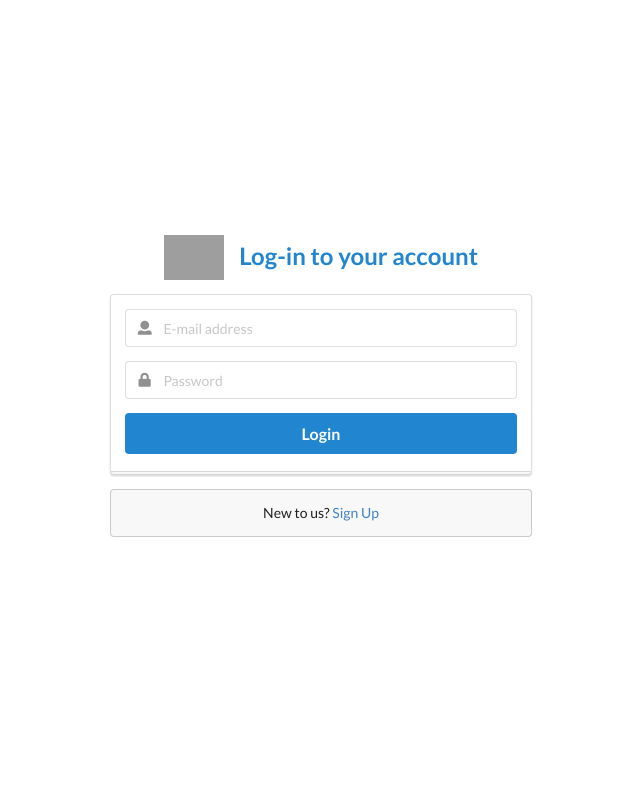
After one commit to lawwman/TaskRunner, a PHP site: page /login.php in a window 1280 px wide. The commit adds this page. Shown: the top 785 px of the page, without its empty margins (319-959 px from the left). Run offline with PHP 8.4, Linux system fonts and the light colour scheme; some libraries are stand-ins or nearby versions; grey boxes are pictures that could not be loaded.

Commit message:
add login.php and signup.php

```diff
--- a/index.php
+++ b/index.php
@@ -132,8 +132,8 @@
         <a class="item" href="/demo/viewtasks.php">My Tasks</a>
         <a class="item" href="/demo/viewbids.php">My Bids</a>
         <div class="right item">
-          <a class="ui inverted button">Log in</a>
-          <a class="ui inverted button">Sign Up</a>
+          <a class="ui inverted button" href="/demo/login.php">Log in</a>
+          <a class="ui inverted button" href="/demo/signup.php">Sign Up</a>
         </div>
       </div>
     </div>
--- /dev/null
+++ b/login.php
@@ -0,0 +1,123 @@
+
+<!DOCTYPE html>
+<html>
+<head>
+  <!-- Standard Meta -->
+  <meta charset="utf-8" />
+  <meta http-equiv="X-UA-Compatible" content="IE=edge,chrome=1" />
+  <meta name="viewport" content="width=device-width, initial-scale=1.0, maximum-scale=1.0">
+
+  <!-- Site Properties -->
+  <title>Login</title>
+  <link rel="stylesheet" type="text/css" href="semantic/dist/components/reset.css">
+  <link rel="stylesheet" type="text/css" href="semantic/dist/components/site.css">
+
+  <link rel="stylesheet" type="text/css" href="semantic/dist/components/container.css">
+  <link rel="stylesheet" type="text/css" href="semantic/dist/components/grid.css">
+  <link rel="stylesheet" type="text/css" href="semantic/dist/components/header.css">
+  <link rel="stylesheet" type="text/css" href="semantic/dist/components/image.css">
+  <link rel="stylesheet" type="text/css" href="semantic/dist/components/menu.css">
+
+  <link rel="stylesheet" type="text/css" href=".semantic/dist/components/divider.css">
+  <link rel="stylesheet" type="text/css" href="semantic/dist/components/segment.css">
+  <link rel="stylesheet" type="text/css" href="semantic/dist/components/form.css">
+  <link rel="stylesheet" type="text/css" href="semantic/dist/components/input.css">
+  <link rel="stylesheet" type="text/css" href="semantic/dist/components/button.css">
+  <link rel="stylesheet" type="text/css" href="semantic/dist/components/list.css">
+  <link rel="stylesheet" type="text/css" href="semantic/dist/components/message.css">
+  <link rel="stylesheet" type="text/css" href="semantic/dist/components/icon.css">
+
+  <script src="assets/jquery-3.3.1.min"></script>
+  <script src="semantic/dist/components/form.js"></script>
+  <script src="semantic/dist/components/transition.js"></script>
+
+  <style type="text/css">
+    body > .grid {
+      height: 100%;
+    }
+    .image {
+      margin-top: -100px;
+    }
+    .column {
+      max-width: 450px;
+    }
+  </style>
+  <script>
+  $(document)
+    .ready(function() {
+      $('.ui.form')
+        .form({
+          fields: {
+            email: {
+              identifier  : 'email',
+              rules: [
+                {
+                  type   : 'empty',
+                  prompt : 'Please enter your e-mail'
+                },
+                {
+                  type   : 'email',
+                  prompt : 'Please enter a valid e-mail'
+                }
+              ]
+            },
+            password: {
+              identifier  : 'password',
+              rules: [
+                {
+                  type   : 'empty',
+                  prompt : 'Please enter your password'
+                },
+                {
+                  type   : 'length[6]',
+                  prompt : 'Your password must be at least 6 characters'
+                }
+              ]
+            }
+          }
+        })
+      ;
+    })
+  ;
+  </script>
+</head>
+<body class='ui   inverted'>
+
+<div class="ui middle aligned center aligned grid">
+  <div class="column">
+    <h2 class="ui blue image header">
+      <img src="assets/images/logo.png" class="image">
+      <div class="content">
+        Log-in to your account
+      </div>
+    </h2>
+    <form class="ui large form">
+      <div class="ui stacked segment">
+        <div class="field">
+          <div class="ui left icon input">
+            <i class="user icon"></i>
+            <input type="text" name="email" placeholder="E-mail address">
+          </div>
+        </div>
+        <div class="field">
+          <div class="ui left icon input">
+            <i class="lock icon"></i>
+            <input type="password" name="password" placeholder="Password">
+          </div>
+        </div>
+        <div class="ui fluid large primary submit button">Login</div>
+      </div>
+
+      <div class="ui error message"></div>
+
+    </form>
+
+    <div class="ui message">
+      New to us? <a href="/demo/signup.php">Sign Up</a>
+    </div>
+  </div>
+</div>
+
+</body>
+
+</html>
```
Also changed, not shown: signup.php (added, +123 -0 lines).
